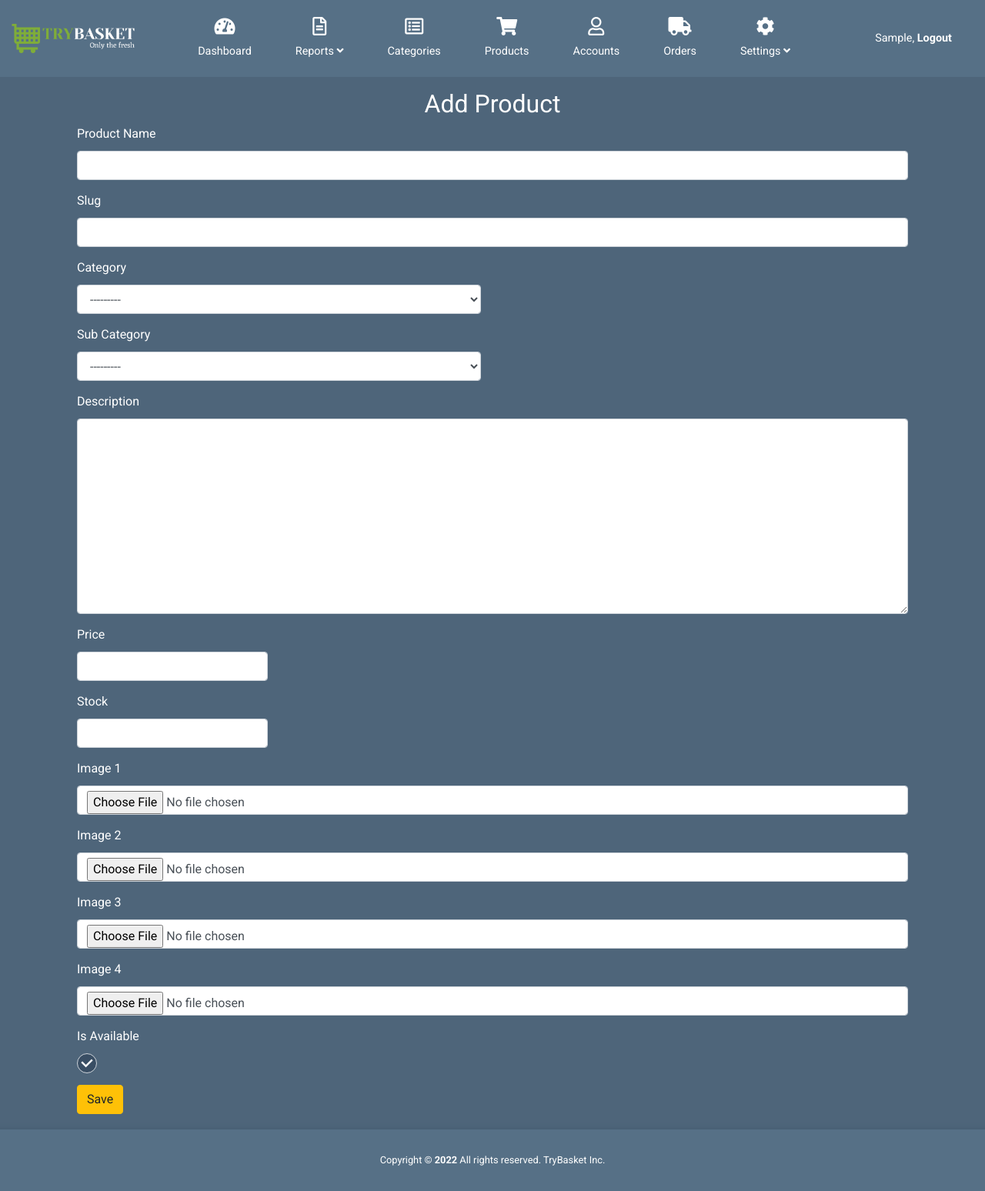
After one commit to mubarakmayyeri/TryBasket, a Django app: page /adminpanel/addProduct in a window 1280 px wide. The commit adds this page. Shown: the whole page at 77% size. Run offline with Django 4.2, Linux system fonts and the light colour scheme; the visitor is signed in with stand-in values (Sample User, id 1); data that the repository does not hold is empty; some libraries are stand-ins or nearby versions.

Commit message:
product management finished

```diff
--- a/adminPanel/forms.py
+++ b/adminPanel/forms.py
@@ -1,5 +1,17 @@
 from django import forms
+from shop.models import Product
 
 class LoginForm(forms.Form):
     email = forms.EmailField(widget=forms.EmailInput(attrs={'class': 'form-control mb-3 mt-1 validate',}), max_length=100)
     password = forms.CharField(widget=forms.PasswordInput(attrs={'class': 'form-control mt-1  validate',}), label="Password")
+
+class ProductForm(forms.ModelForm):
+    class Meta:
+         model = Product
+         fields = ['product_name', 'slug', 'description', 'price', 'image_1', 'image_2', 'image_3', 'image_4', 'stock',
+                      'is_available', 'is_featured', 'category', 'sub_category']
+
+    def __init__(self, *args, **kwargs):
+        super(ProductForm,self).__init__(*args, **kwargs)
+        for field  in self.fields:
+            self.fields[field].widget.attrs['class'] = 'form-control'
--- a/adminPanel/urls.py
+++ b/adminPanel/urls.py
@@ -11,8 +11,10 @@ urlpatterns = [
 
   path('categories', views.categories, name='categories'),
 
-  path('orders', views.orders, name='orders'),
-
   path('products', views.products, name='products'),
   path('<int:id>/deleteProduct', views.deleteProduct, name='deleteProduct'),
+  path('<int:id>/editProduct', views.editProduct, name='editProduct'),
+  path('addProduct', views.addProduct, name='addProduct'),
+
+  path('orders', views.orders, name='orders'),
 ]
--- a/adminPanel/views.py
+++ b/adminPanel/views.py
@@ -3,7 +3,7 @@ from django.contrib.auth import authenticate, login, logout
 from django.contrib import messages
 from django.contrib.auth.decorators import login_required
 
-from .forms import LoginForm
+from .forms import LoginForm, ProductForm
 from accounts.models import Account
 from shop.models import Product
 # Create your views here.
@@ -13,7 +13,7 @@ def adminLogin(request):
     return redirect('dashboard')
 
   if request.method == 'POST':
-    form = LoginForm(request.POST)
+    # form = LoginForm(request.POST)
     email = request.POST['email']
     password = request.POST['password']
 
@@ -61,14 +61,6 @@ def categories(request):
   return render(request, 'adminPanel/categories.html')
 
 @login_required(login_url = 'adminLogin')
-def products(request):
-  products = Product.objects.all().order_by('-id')
-  context = {
-    'products': products
-  }
-  return render(request, 'adminPanel/products.html', context)
-
-@login_required(login_url = 'adminLogin')
 def orders(request):
   return render(request, 'adminPanel/orders.html')
 
@@ -85,6 +77,53 @@ def blockUser(request, id):
 
     return redirect('accounts')
 
+@login_required(login_url = 'adminLogin')
+def products(request):
+  products = Product.objects.all().order_by('-id')
+  context = {
+    'products': products
+  }
+  return render(request, 'adminPanel/products.html', context)
+
+@login_required(login_url = 'adminLogin')
+def addProduct(request):
+  if request.method == 'POST':
+    form = ProductForm(request.POST, request.FILES)
+    if form.is_valid:
+      form.save()
+      messages.success(request, 'Product added successfully.')
+      return redirect('products')
+    else:
+      messages.error(request, 'Invalid input!!!')
+  else:
+    form = ProductForm()
+    context = {
+      'form':form,
+    }
+    return render(request, 'adminPanel/addProduct.html', context)
+
+@login_required(login_url = 'adminLogin')
+def editProduct(request, id):
+  product = Product.objects.get(id=id)
+
+  if request.method == 'POST':
+    form = ProductForm(request.POST, request.FILES, instance=product)
+
+    if form.is_valid():
+      form.save()
+      messages.success(request, 'Product edited successfully.')
+      return redirect('products')
+    else:
+      messages.error(request, 'Invalid input')
+
+  form =   ProductForm(instance=product)
+  context = {
+    'form':form,
+    'product':product,
+  }
+  return render(request, 'adminPanel/editProduct.html', context)
+
+@login_required(login_url = 'adminLogin')
 def deleteProduct(request, id):
   product = Product.objects.get(id=id)
   product.delete()
--- a/static/css/templatemo-style.css
+++ b/static/css/templatemo-style.css
@@ -320,11 +320,11 @@ thead {
 .tm-list > li {
   margin-bottom: 20px;
 }
-.form-control {
+/* .form-control {
   padding: 19px 18px;
   border-radius: 0;
   height: 50px;
-}
+} */
 .form-group {
   margin-bottom: 15px;
 }
--- /dev/null
+++ b/templates/adminPanel/addProduct.html
@@ -0,0 +1,67 @@
+{% extends 'adminPanel/base.html' %}
+
+{% block content %}
+
+<div class="text-center mx-auto mt-2" style="min-width: 22rem;">{% include 'includes/alerts.html' %}</div>
+
+<div class="container mt-3" style="min-height: 33rem;">
+  <h2 class="text-center text-white">Add Product</h2>
+  <form action="{% url 'addProduct' %}" method="post">
+    {% csrf_token %}
+
+    <div class="col form-group">
+        <label > Product Name</label><br>
+        {{form.product_name}}
+    </div>
+    <div class="col form-group">
+        <label > Slug</label><br>
+        {{form.slug}}
+    </div>
+    <div class="col-6 form-group">
+        <label > Category</label><br>
+        {{form.category}}
+    </div>
+    <div class="col-6 form-group">
+        <label > Sub Category</label><br>
+        {{form.sub_category}}
+    </div>
+    <div class="col form-group">
+        <label > Description</label><br>
+        {{form.description}}
+    </div>
+    <div class="col-3 form-group">
+        <label > Price </label><br>
+        {{form.price}}
+    </div>
+    <div class="col-3 form-group">
+      <label > Stock </label><br>
+      {{form.stock}}
+  </div>
+    <div class="col form-group">
+        <label > Image 1 </label><br>
+        {{form.image_1}}
+    </div>
+    <div class="col form-group">
+        <label > Image 2 </label><br>
+        {{form.image_2}}
+    </div>
+    <div class="col form-group">
+        <label > Image 3 </label><br>
+        {{form.image_3}}
+    </div>
+    <div class="col form-group">
+        <label > Image 4 </label><br>
+        {{form.image_4}}
+    </div>
+    <div class="col form-group">
+        <label > Is Available </label><br>
+        {{form.is_available}}
+    </div>
+
+    <div class="col form-group">
+       <a href=""> <input type="submit" name="submit" id="submit" class="btn btn-warning" value="Save"/></a>
+    </div>
+  </form>
+</div>
+
+{% endblock content %}
--- a/templates/includes/alerts.html
+++ b/templates/includes/alerts.html
@@ -1,5 +1,5 @@
 {% if messages %}
-<div id="messages" class="messages container">
+<div id="messages" class="messages">
     {% for message in messages %}
     <div {% if message.tags %} class="alert alert-{{ message.tags }} alert-dismissible fade show text-center"{% endif %} role="alert">
         {% if message.level == DEFAdivT_MESSAGE_LEVELS.ERROR %}Important: {% endif %}
--- a/trybasket/static/css/templatemo-style.css
+++ b/trybasket/static/css/templatemo-style.css
@@ -320,11 +320,11 @@ thead {
 .tm-list > li {
   margin-bottom: 20px;
 }
-.form-control {
+/* .form-control {
   padding: 19px 18px;
   border-radius: 0;
   height: 50px;
-}
+} */
 .form-group {
   margin-bottom: 15px;
 }
```
Also changed, not shown: templates/adminPanel/editProduct.html (added, +67 -0 lines), templates/adminPanel/products.html (+9 -4 lines), shop/models.py (line endings or trailing spaces).
